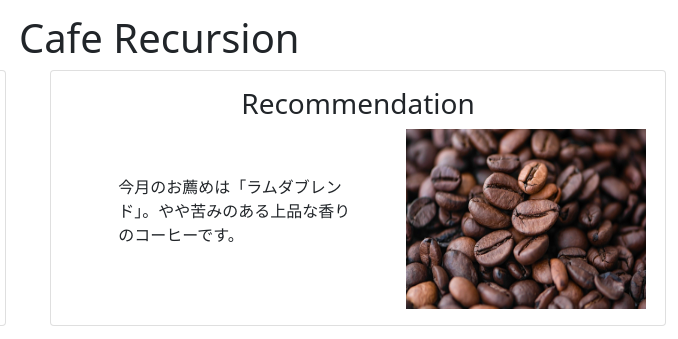
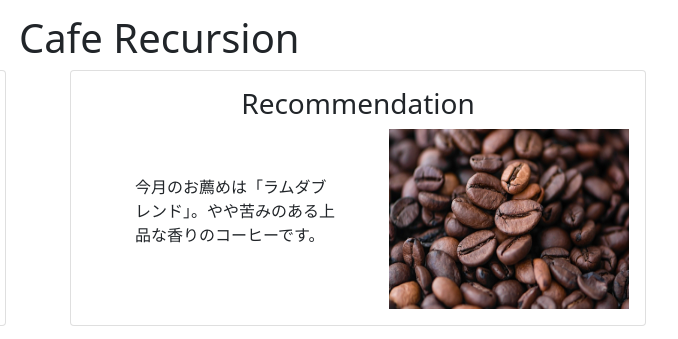
Before and after one commit to teamdev-f/work-space, a plain HTML site: page templates/index.html in a window 1280 px wide. Shown: the part 458-797 px from the top of the page, 602-1280 px from the left. Drawn offline with nearby package versions, Linux system fonts and the light colour scheme.

Commit message:
fix cards css

```diff
--- a/css/style.css
+++ b/css/style.css
@@ -22,5 +22,5 @@
 
 .card-wrapper{
   padding-bottom: 3rem;
-  padding: 0rem 2rem;
+  padding: 0rem 2rem 1rem 2rem;
 }
--- a/templates/index.html
+++ b/templates/index.html
@@ -91,7 +91,7 @@
         </div>
       </div>
       <!-- col -->
-      <div class="col-md-12 col-lg-6">
+      <div class="col-md-12 col-lg-6 card-wrapper">
         <div class="card">
           <div class="card-body">
             <h3 class="card-title text-center">Recommendation</h3>
```
